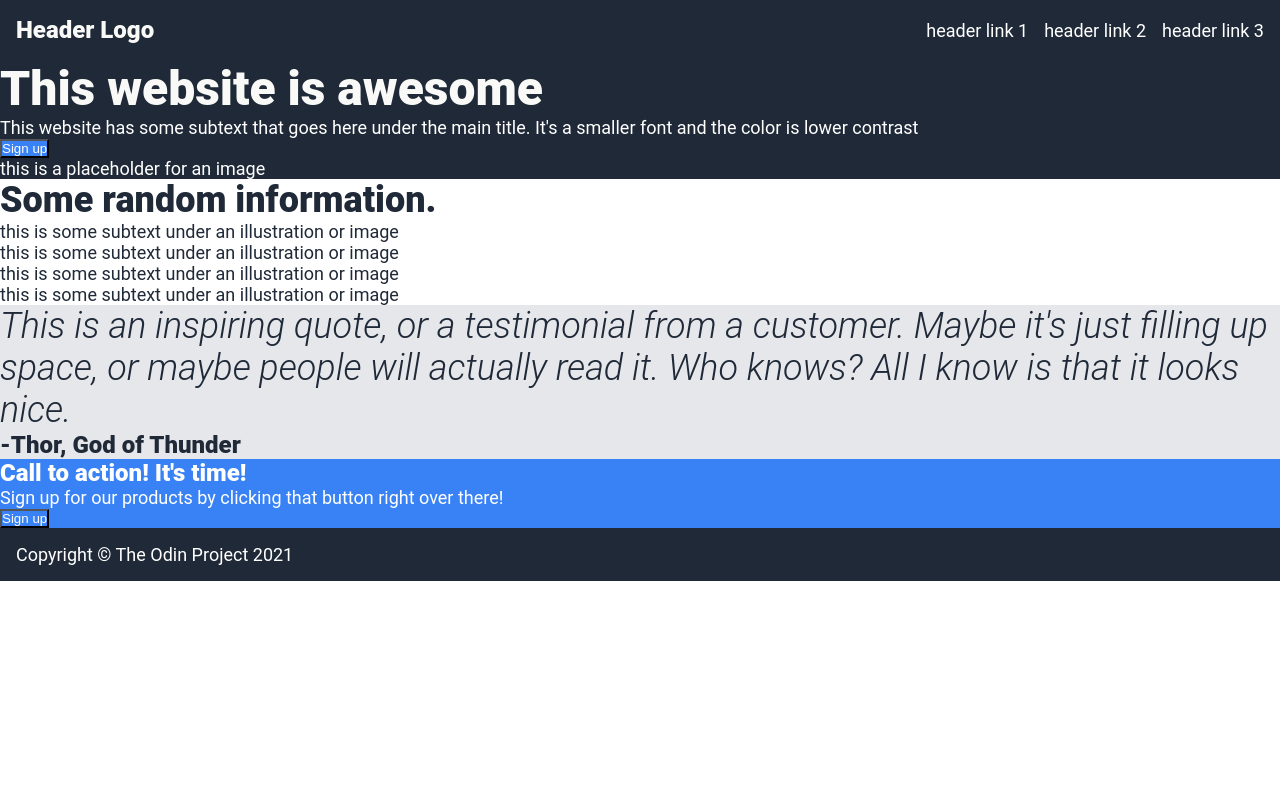
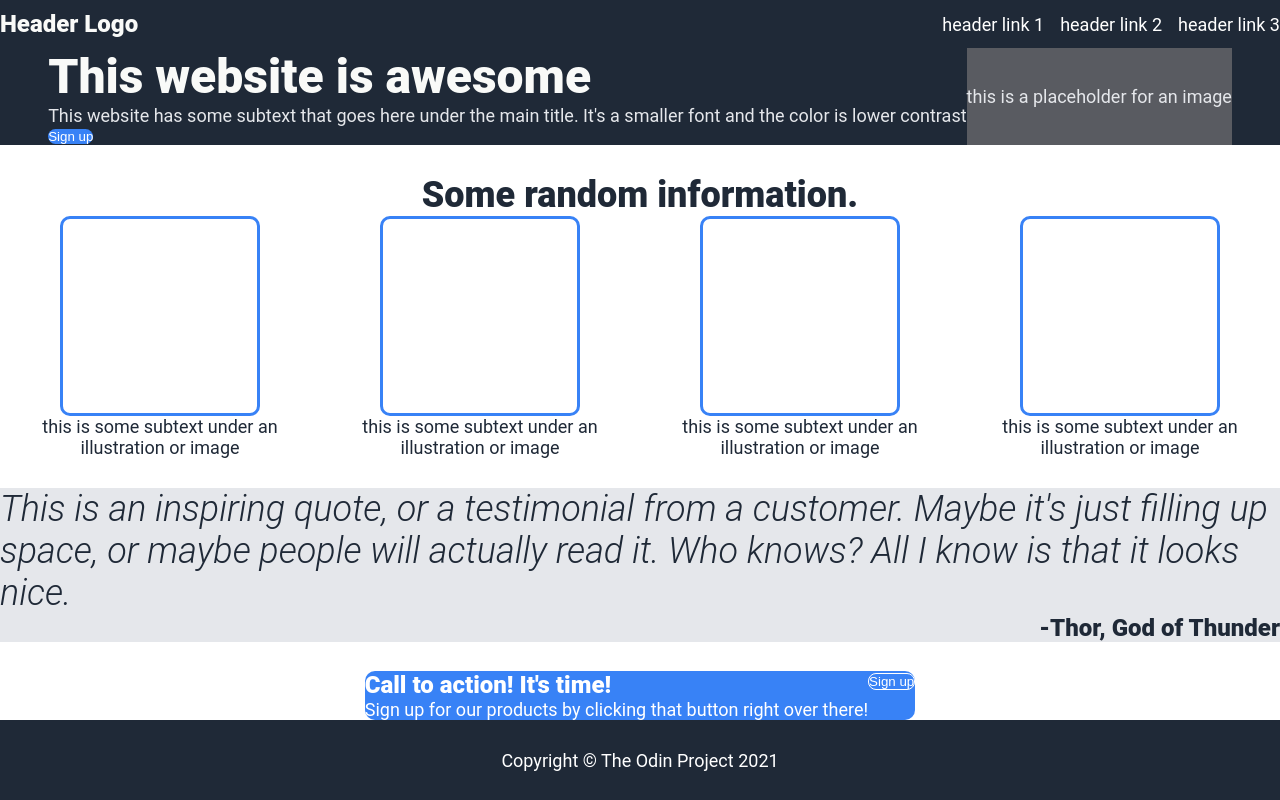
Before and after one commit to jhubbard4099/odin-landing-page, a plain HTML site: page index.html in a window 1280 px wide. Drawn offline with Linux system fonts and the light colour scheme.

Commit message:
Update layout to loosely match expected result

```diff
--- a/css/style.css
+++ b/css/style.css
@@ -6,14 +6,25 @@
 
 body {
   font-family: Roboto, sans-serif;
+  min-height: 100vh;
 
   display: flex;
   flex-direction: column;
 }
 
+.content {
+  display: flex;
+  flex: 1;
+  flex-direction: column;
+  justify-content: space-between;
+}
+
 .content-opener {
-  background-color: #1F2937;
+  background: #1F2937;
   color: #FFFFFF;
+
+  display: flex;
+  justify-content: center;
 }
 .opener-text-main {
   color: #F9FAF8;
@@ -21,27 +32,60 @@ body {
   font-weight: 900;
 }
 .opener-text-body, .opener-text-image {
-  color: #FFFFFF;
+  color: #E5E7EB;
   font-size: 18px;
   font-weight: normal;
 }
+.opener-right {
+  background: #595b61;
+  display: flex;
+  justify-content: center;
+  align-items: center;
+}
+
 
 .content-info {
-  background-color: #FFFFFF;
+  background: #FFFFFF;
   color: #1F2937;
+
+  display: flex;
+  flex-direction: column;
+  align-items: center;
 }
 .info-text-main {
   font-size: 36px;
   font-weight: 900;
+  text-align: center;
 }
 .info-text-card {
   font-size: 18px;
   font-weight: normal;
 }
+.info-cards {
+  display: flex;
+  text-align: center;
+}
+.info-card {
+  display: flex;
+  flex-direction: column;
+  align-items: center;
+}
+.info-image-box {
+  width: 200px;
+  height: 200px;
+  border: solid;
+  border-radius: 10px;
+  border-color: #3882F6;
+}
 
 .content-quote {
-  background-color: #E5E7EB;
+  background: #E5E7EB;
   color: #1F2937;
+
+  display: flex;
+  flex-direction: column;
+  justify-content: center;
+  align-items: center;
 }
 .quote-text-body {
   font-size: 36px;
@@ -51,13 +95,17 @@ body {
 .quote-text-author {
   font-size: 24px;
   font-weight: 900;
+
+  align-self: flex-end;
 }
 
 .content-action {
-  background-color: #3882F6;
+  background: #FFFFFF;
   color: #FFFFFF;
+
   display: flex;
-  flex-direction: row;
+  justify-content: center;
+  align-items: center;
 }
 .action-text-main {
   font-size: 24px;
@@ -67,32 +115,51 @@ body {
   font-size: 18px;
   font-weight: normal;
 }
+.action-box {
+  background: #3882F6;
+  border: none;
+  border-radius: 10px;
+
+  display: flex;
+}
+.action-button {
+  border: solid;
+  border-width: 1px;
+}
 
 .header, .footer {
-  background-color: #1F2937;
+  background: #1F2937;
   color: #FFFFFF;
   font-size: 18px;
   font-weight: normal;
 
   display: flex;
   align-items: center;
+}
+.header {
+  height: 48px;
   justify-content: space-between;
-  padding: 16px;
 }
 .header-left {
   font-size: 24px;
   font-weight: 900;
   color: #F9FAF8;
 }
-
 .header-right {
   display: flex;
   gap: 16px;
 }
+.footer {
+  height: 80px;
+  justify-content: center;
+}
 
 button {
-  background-color: #3882F6;
-  color: #FFFFFF
+  background: #3882F6;
+  color: #FFFFFF;
+  border-color: #FFFFFF;
+  border: none;
+  border-radius: 8px;
 }
 
 ul {
```
